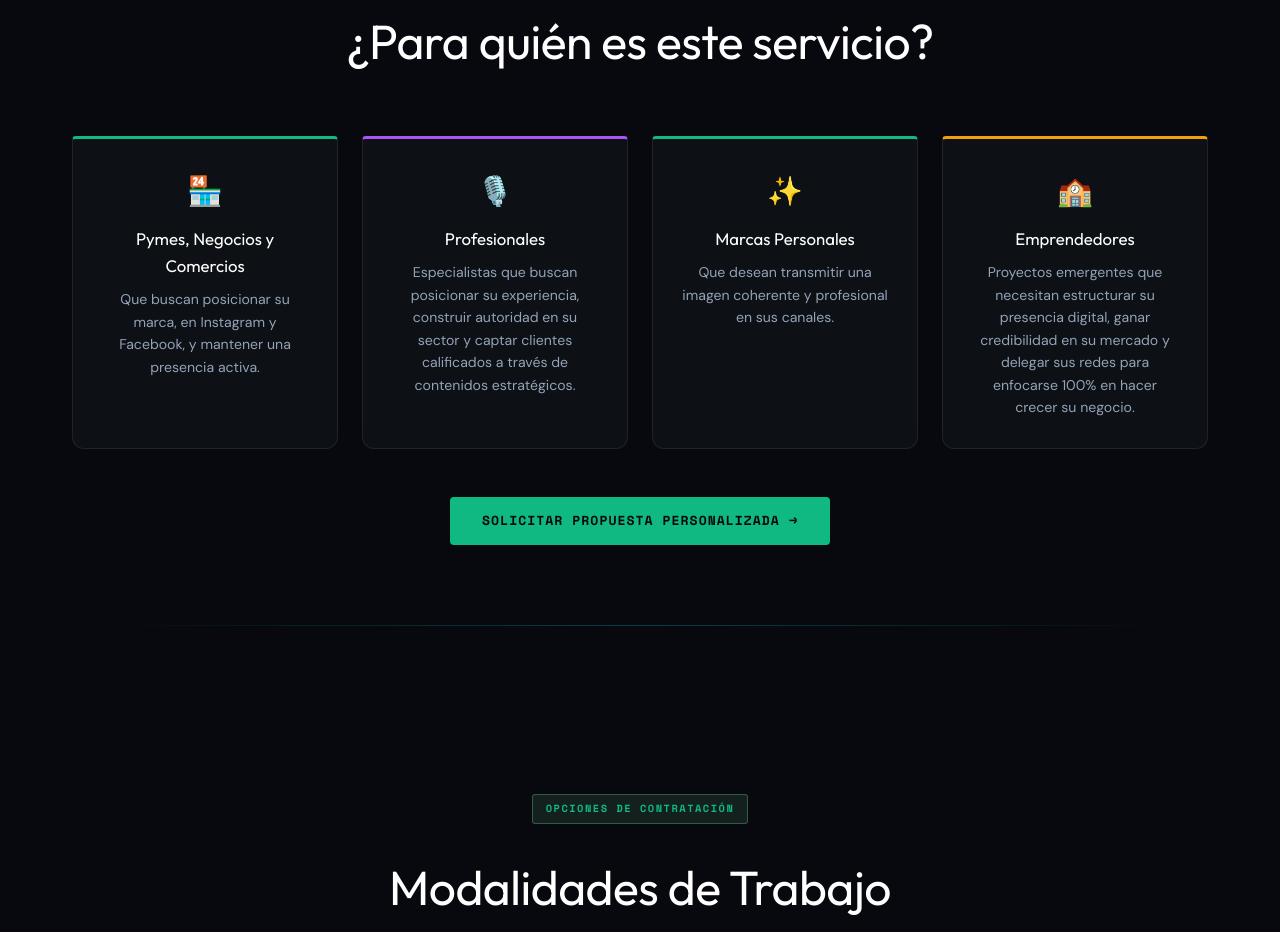
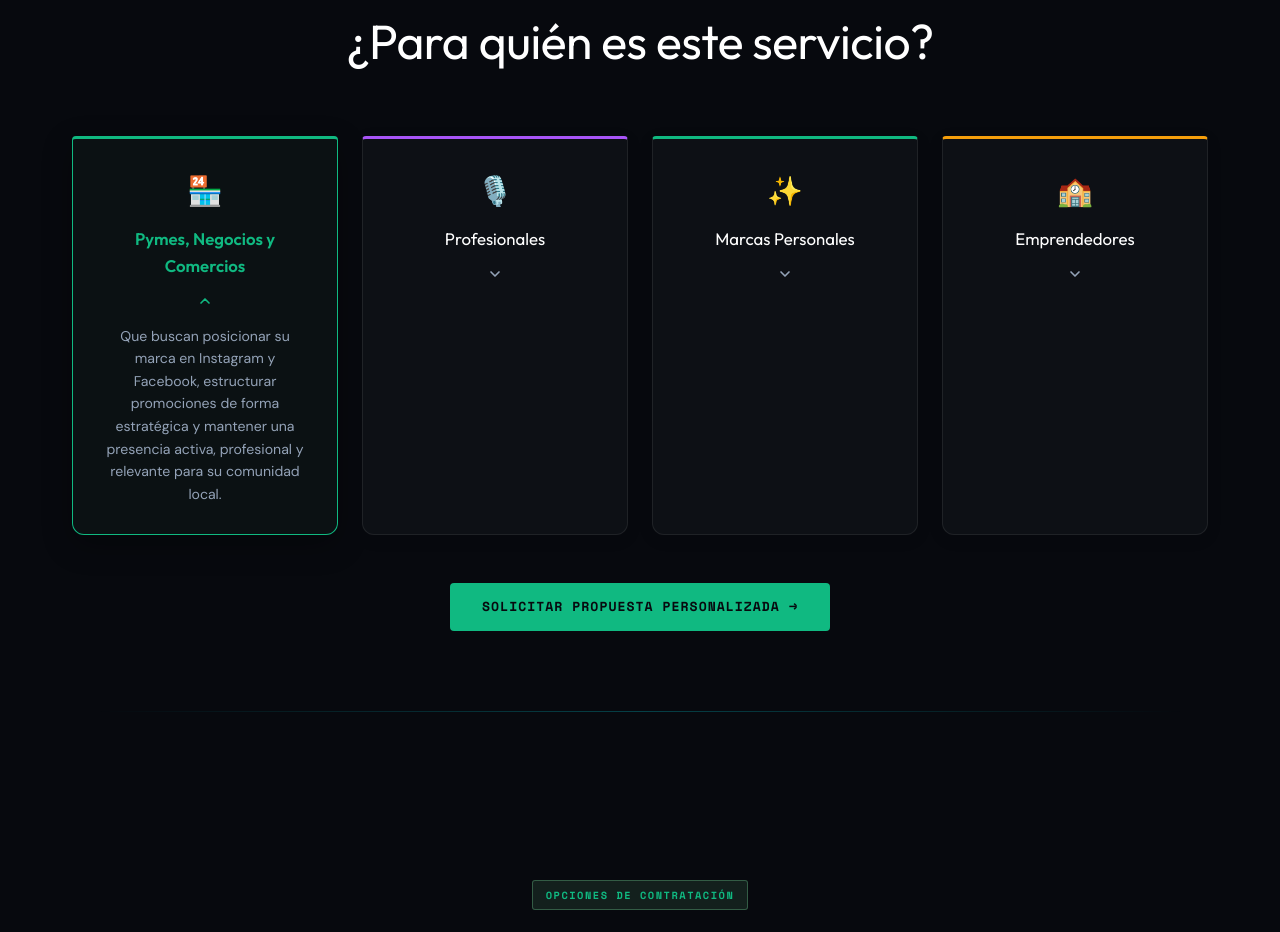
Before and after one commit to simondiaz-marketing/simon-diaz-portafolio-de-servicios, a plain HTML site: page servicios/index.html in a window 1280 px wide. Shown: the part 3390-4322 px from the top of the page. Drawn offline with nearby package versions, Linux system fonts and the light colour scheme; animation ran at ten frames a second; files whose address does not match are found by name.

Commit message:
feat: convertir tarjetas de Perfil Ideal a acordeon interactivo expandible

```diff
--- a/servicios/index.html
+++ b/servicios/index.html
@@ -497,6 +497,89 @@
 
     <div class="section-divider-glow"></div>
 
+    <style>
+        details.profile-card {
+            padding: 1.8rem;
+            background: rgba(17,21,25,0.7);
+            border-left: 1px solid var(--color-border);
+            border-right: 1px solid var(--color-border);
+            border-bottom: 1px solid var(--color-border);
+            border-radius: 4px 4px 12px 12px;
+            text-align: center;
+            transition: all 0.3s cubic-bezier(0.25, 0.46, 0.45, 0.94);
+            box-shadow: 0 4px 15px rgba(0, 0, 0, 0.1);
+        }
+        details.profile-card[open] {
+            background: rgba(17,21,25,0.9);
+            box-shadow: 0 10px 30px rgba(0, 0, 0, 0.3);
+        }
+        /* Temas y Bordes según perfil */
+        details.profile-card.theme-lime { border-top: 3px solid var(--color-lime); }
+        details.profile-card.theme-lime:hover, details.profile-card.theme-lime[open] { border-color: var(--color-lime); background: rgba(126,232,162,0.04); }
+
+        details.profile-card.theme-purple { border-top: 3px solid #a855f7; }
+        details.profile-card.theme-purple:hover, details.profile-card.theme-purple[open] { border-color: #a855f7; background: rgba(168,85,247,0.04); }
+
+        details.profile-card.theme-emerald { border-top: 3px solid #10b981; }
+        details.profile-card.theme-emerald:hover, details.profile-card.theme-emerald[open] { border-color: #10b981; background: rgba(16,185,129,0.04); }
+
+        details.profile-card.theme-orange { border-top: 3px solid #f59e0b; }
+        details.profile-card.theme-orange:hover, details.profile-card.theme-orange[open] { border-color: #f59e0b; background: rgba(245,158,11,0.04); }
+
+        details.profile-card summary {
+            list-style: none;
+            outline: none;
+            cursor: pointer;
+            display: flex;
+            flex-direction: column;
+            align-items: center;
+        }
+        details.profile-card summary::-webkit-details-marker {
+            display: none;
+        }
+        details.profile-card summary h4 {
+            font-family: var(--font-display);
+            font-size: 1.05rem;
+            font-weight: 400;
+            color: var(--color-white);
+            margin-top: 0.8rem;
+            margin-bottom: 0;
+            transition: color 0.3s ease;
+        }
+        details.profile-card.theme-lime[open] summary h4 { color: var(--color-lime); font-weight: 600; }
+        details.profile-card.theme-purple[open] summary h4 { color: #a855f7; font-weight: 600; }
+        details.profile-card.theme-emerald[open] summary h4 { color: #10b981; font-weight: 600; }
+        details.profile-card.theme-orange[open] summary h4 { color: #f59e0b; font-weight: 600; }
+
+        details.profile-card .profile-arrow {
+            margin-top: 0.8rem;
+            color: var(--color-stone);
+            transition: transform 0.3s ease, color 0.3s ease;
+            display: flex;
+            align-items: center;
+            justify-content: center;
+        }
+        details.profile-card[open] .profile-arrow {
+            transform: rotate(180deg);
+        }
+        details.profile-card.theme-lime[open] .profile-arrow { color: var(--color-lime); }
+        details.profile-card.theme-purple[open] .profile-arrow { color: #a855f7; }
+        details.profile-card.theme-emerald[open] .profile-arrow { color: #10b981; }
+        details.profile-card.theme-orange[open] .profile-arrow { color: #f59e0b; }
+
+        .profile-content {
+            margin-top: 1rem;
+            color: var(--color-stone);
+            font-size: 0.88rem;
+            line-height: 1.6;
+            animation: fadeInProfile 0.4s ease;
+        }
+        @keyframes fadeInProfile {
+            from { opacity: 0; transform: translateY(-5px); }
+            to { opacity: 1; transform: translateY(0); }
+        }
+    </style>
+
     <section id="para-quien" style="padding: 5rem 0; scroll-margin-top: 6rem;">
         <div class="container">
             <div style="text-align: center; margin-bottom: 3.5rem;">
@@ -504,59 +587,69 @@
                 <h2 style="margin-top: 0.8rem;">¿Para quién es este servicio?</h2>
             </div>
 
+            <!-- Grid de Perfiles Expandibles (Acordeón) -->
             <div style="display: grid; grid-template-columns: repeat(auto-fit, minmax(220px, 1fr)); gap: 1.5rem;">
 
-                <div style="padding: 1.8rem; background: rgba(17,21,25,0.7); border-top: 3px solid var(--color-lime); border-left: 1px solid var(--color-border); border-right: 1px solid var(--color-border); border-bottom: 1px solid var(--color-border); border-radius: 4px 4px 12px 12px; text-align: center; transition: background 0.2s;"
-                    onmouseover="this.style.background='rgba(126,232,162,0.05)'"
-                    onmouseout="this.style.background='rgba(17,21,25,0.7)'">
-                    <div style="font-size: 1.8rem; margin-bottom: 0.8rem;">🏪</div>
-                    <h4
-                        style="font-family: var(--font-display); font-size: 1.05rem; font-weight: 400; color: var(--color-white); margin-bottom: 0.5rem;">
-                        Pymes, Negocios y Comercios</h4>
-                    <p style="color: var(--color-stone); font-size: 0.88rem; line-height: 1.6; margin: 0;">Que buscan posicionar su marca,
-                        en Instagram y Facebook, y mantener una presencia activa.</p>
-                </div>
+                <!-- Perfil 1 -->
+                <details class="profile-card theme-lime" name="perfil-ideal-steps" open>
+                    <summary>
+                        <div style="font-size: 1.8rem;">🏪</div>
+                        <h4>Pymes, Negocios y Comercios</h4>
+                        <div class="profile-arrow">
+                            <svg xmlns="http://www.w3.org/2000/svg" width="16" height="16" viewBox="0 0 24 24" fill="none" stroke="currentColor" stroke-width="2.5" stroke-linecap="round" stroke-linejoin="round"><polyline points="6 9 12 15 18 9"></polyline></svg>
+                        </div>
+                    </summary>
+                    <div class="profile-content">
+                        Que buscan posicionar su marca en Instagram y Facebook, estructurar promociones de forma estratégica y mantener una presencia activa, profesional y relevante para su comunidad local.
+                    </div>
+                </details>
 
-                <div style="padding: 1.8rem; background: rgba(17,21,25,0.7); border-top: 3px solid #a855f7; border-left: 1px solid var(--color-border); border-right: 1px solid var(--color-border); border-bottom: 1px solid var(--color-border); border-radius: 4px 4px 12px 12px; text-align: center; transition: background 0.2s;"
-                    onmouseover="this.style.background='rgba(168,85,247,0.05)'"
-                    onmouseout="this.style.background='rgba(17,21,25,0.7)'">
-                    <div style="font-size: 1.8rem; margin-bottom: 0.8rem;">🎙️</div>
-                    <h4
-                        style="font-family: var(--font-display); font-size: 1.05rem; font-weight: 400; color: var(--color-white); margin-bottom: 0.5rem;">
-                        Profesionales</h4>
-                    <p style="color: var(--color-stone); font-size: 0.88rem; line-height: 1.6; margin: 0;">Especialistas que buscan posicionar su experiencia,
-                        construir autoridad en su sector y
-                        captar clientes calificados a través de contenidos estratégicos.</p>
-                </div>
+                <!-- Perfil 2 -->
+                <details class="profile-card theme-purple" name="perfil-ideal-steps">
+                    <summary>
+                        <div style="font-size: 1.8rem;">🎙️</div>
+                        <h4>Profesionales</h4>
+                        <div class="profile-arrow">
+                            <svg xmlns="http://www.w3.org/2000/svg" width="16" height="16" viewBox="0 0 24 24" fill="none" stroke="currentColor" stroke-width="2.5" stroke-linecap="round" stroke-linejoin="round"><polyline points="6 9 12 15 18 9"></polyline></svg>
+                        </div>
+                    </summary>
+                    <div class="profile-content">
+                        Especialistas que buscan posicionar su experiencia, construir autoridad en su sector y captar clientes calificados a través de contenidos educativos y técnicos muy estratégicos.
+                    </div>
+                </details>
 
-                <div style="padding: 1.8rem; background: rgba(17,21,25,0.7); border-top: 3px solid #10b981; border-left: 1px solid var(--color-border); border-right: 1px solid var(--color-border); border-bottom: 1px solid var(--color-border); border-radius: 4px 4px 12px 12px; text-align: center; transition: background 0.2s;"
-                    onmouseover="this.style.background='rgba(16,185,129,0.05)'"
-                    onmouseout="this.style.background='rgba(17,21,25,0.7)'">
-                    <div style="font-size: 1.8rem; margin-bottom: 0.8rem;">✨</div>
-                    <h4
-                        style="font-family: var(--font-display); font-size: 1.05rem; font-weight: 400; color: var(--color-white); margin-bottom: 0.5rem;">
-                        Marcas Personales</h4>
-                    <p style="color: var(--color-stone); font-size: 0.88rem; line-height: 1.6; margin: 0;">Que desean
-                        transmitir una imagen coherente y profesional en sus canales.</p>
-                </div>
+                <!-- Perfil 3 -->
+                <details class="profile-card theme-emerald" name="perfil-ideal-steps">
+                    <summary>
+                        <div style="font-size: 1.8rem;">✨</div>
+                        <h4>Marcas Personales</h4>
+                        <div class="profile-arrow">
+                            <svg xmlns="http://www.w3.org/2000/svg" width="16" height="16" viewBox="0 0 24 24" fill="none" stroke="currentColor" stroke-width="2.5" stroke-linecap="round" stroke-linejoin="round"><polyline points="6 9 12 15 18 9"></polyline></svg>
+                        </div>
+                    </summary>
+                    <div class="profile-content">
+                        Creadores y referentes que desean transmitir una imagen de marca coherente y profesional, conectando a nivel emocional con su audiencia y cuidando la estética en cada canal de comunicación.
+                    </div>
+                </details>
 
-                <div style="padding: 1.8rem; background: rgba(17,21,25,0.7); border-top: 3px solid #f59e0b; border-left: 1px solid var(--color-border); border-right: 1px solid var(--color-border); border-bottom: 1px solid var(--color-border); border-radius: 4px 4px 12px 12px; text-align: center; transition: background 0.2s;"
-                    onmouseover="this.style.background='rgba(245,158,11,0.05)'"
-                    onmouseout="this.style.background='rgba(17,21,25,0.7)'">
-                    <div style="font-size: 1.8rem; margin-bottom: 0.8rem;">🏫</div>
-                    <h4
-                        style="font-family: var(--font-display); font-size: 1.05rem; font-weight: 400; color: var(--color-white); margin-bottom: 0.5rem;">
-                        Emprendedores</h4>
-                    <p style="color: var(--color-stone); font-size: 0.88rem; line-height: 1.6; margin: 0;">Proyectos emergentes que necesitan estructurar su
-                        presencia digital, ganar credibilidad en su mercado y delegar sus redes para enfocarse 100%
-                        en hacer crecer su negocio.</p>
-                </div>
+                <!-- Perfil 4 -->
+                <details class="profile-card theme-orange" name="perfil-ideal-steps">
+                    <summary>
+                        <div style="font-size: 1.8rem;">🏫</div>
+                        <h4>Emprendedores</h4>
+                        <div class="profile-arrow">
+                            <svg xmlns="http://www.w3.org/2000/svg" width="16" height="16" viewBox="0 0 24 24" fill="none" stroke="currentColor" stroke-width="2.5" stroke-linecap="round" stroke-linejoin="round"><polyline points="6 9 12 15 18 9"></polyline></svg>
+                        </div>
+                    </summary>
+                    <div class="profile-content">
+                        Proyectos emergentes que necesitan estructurar su presencia digital, ganar credibilidad en su mercado y delegar sus redes sociales para enfocarse al 100% en hacer crecer su modelo de negocio.
+                    </div>
+                </details>
 
             </div>
 
             <div style="text-align: center; margin-top: 3rem;">
-                <a href="#contacto-directo" class="cta-button" style="margin-top: 0;">Solicitar propuesta personalizada
-                    →</a>
+                <a href="#contacto-directo" class="cta-button" style="margin-top: 0;">Solicitar propuesta personalizada →</a>
             </div>
         </div>
     </section>
```
